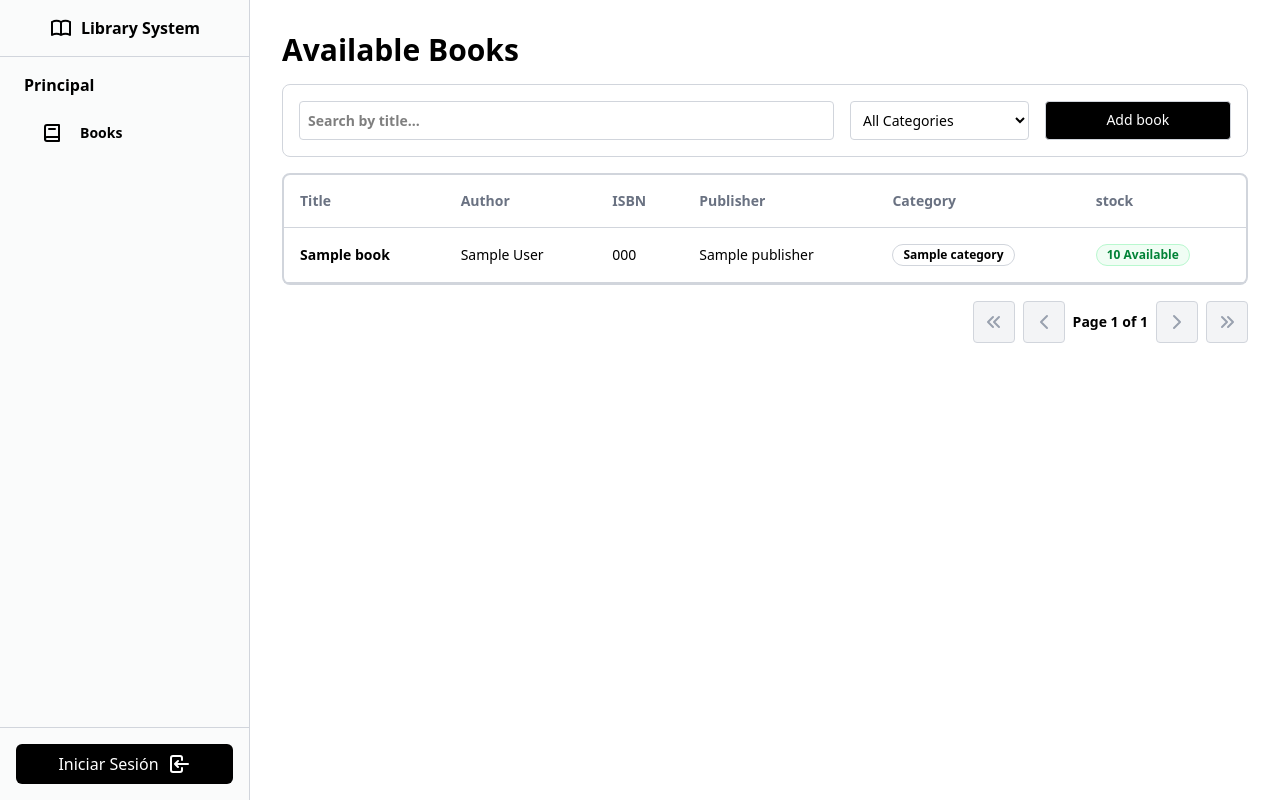
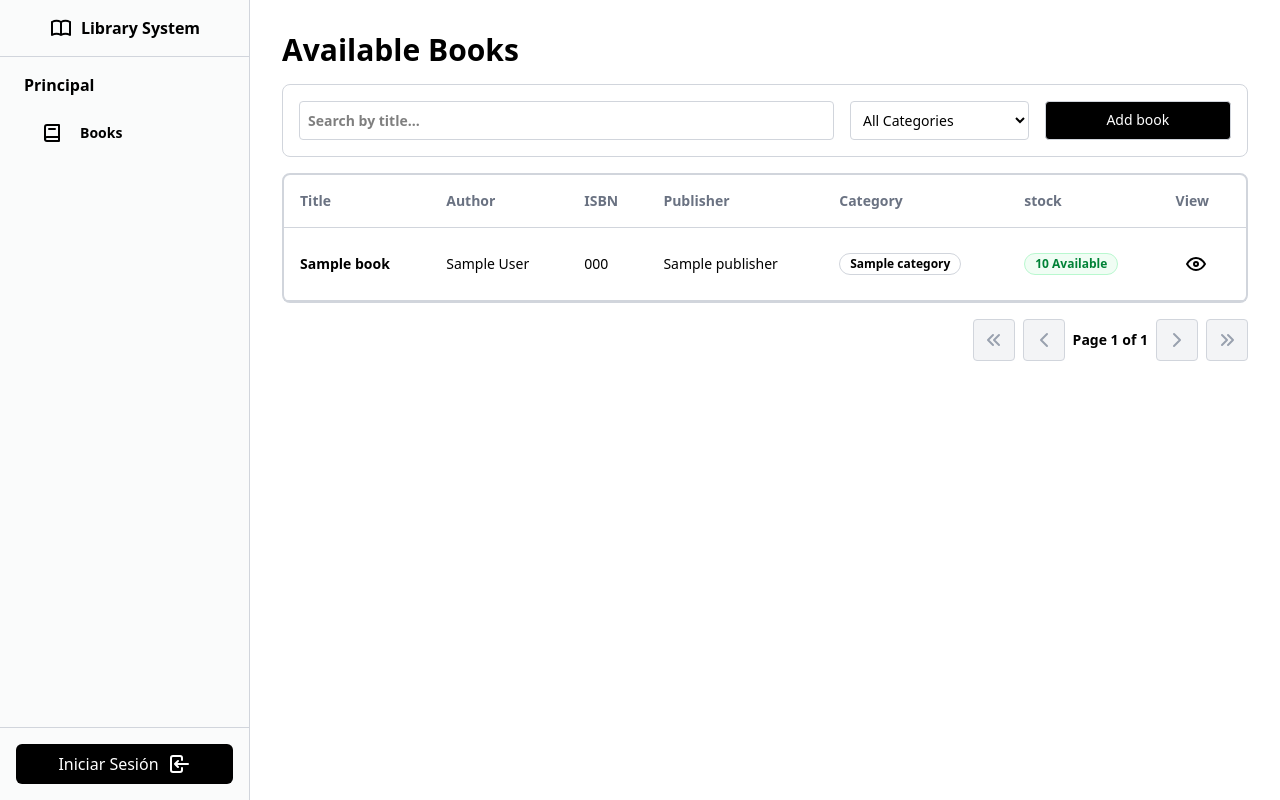
Before and after one commit to DarkMalk/django-gestion-biblioteca, a Django app: template app/templates/pages/books/books.html in a window 1280 px wide. Run offline with Django 5.2, Linux system fonts and the light colour scheme; the template is opened without the code that fills it: most values are stand-ins (such as "Sample title", 1, 10 or a date in 2020); style sheets or scripts are compiled from the project's sources.

Commit message:
Add 'View' column to books table for direct access to book details

```diff
--- a/app/templates/pages/books/books.html
+++ b/app/templates/pages/books/books.html
@@ -38,6 +38,7 @@
               <th class="p-4">Publisher</th>
               <th class="p-4">Category</th>
               <th class="p-4">stock</th>
+              <th class="p-4">View</th>
             </tr>
           </thead>
           <tbody>
@@ -69,6 +70,13 @@
                     </div>
                   {% endif %}
                 </td>
+                <td class="p-4">
+                  <a href="{% url "view_book" book.id %}"
+                     title="Ir a ver el libro {{ book.title }}"
+                     class="flex w-fit p-2 hover:bg-black/20 rounded transition-colors">
+                    {% include "icons/eye.html" %}
+                  </a>
+                </td>
               </tr>
             {% endfor %}
           </tbody>
```
